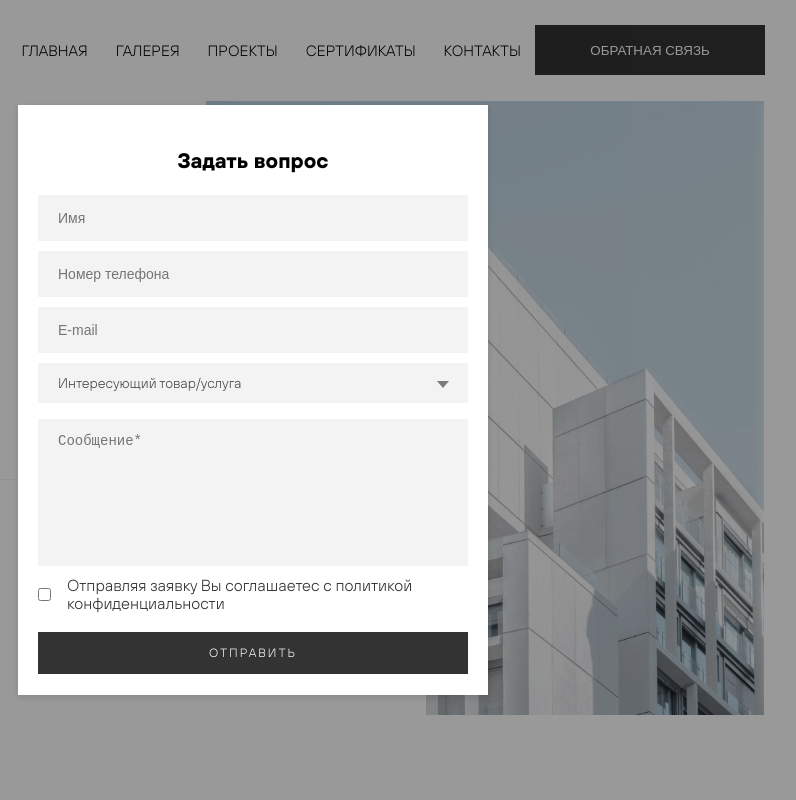
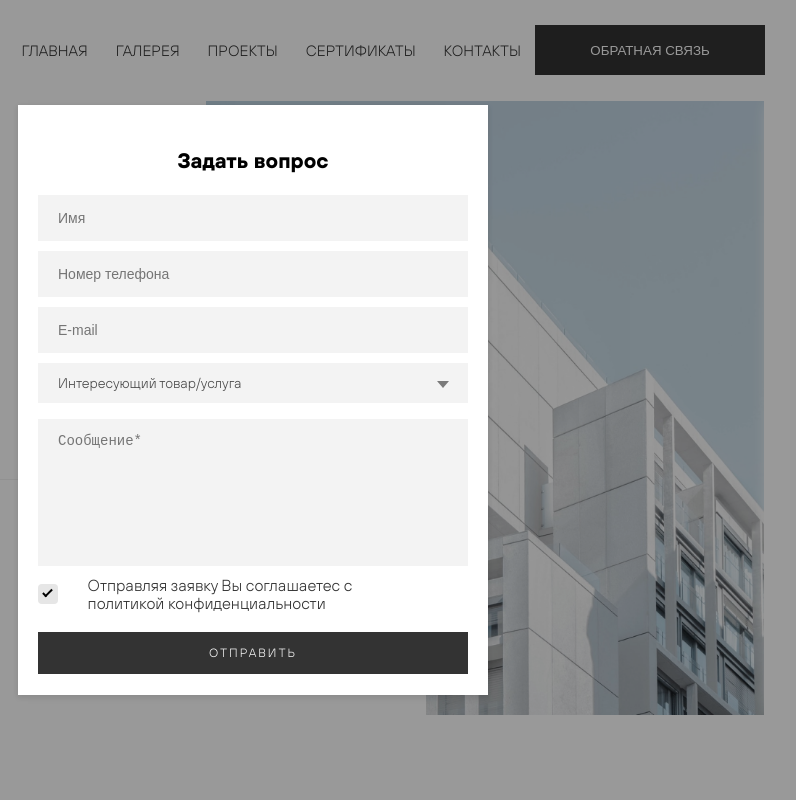
Before and after one commit to Roman1Slabinoga/test.github.io, a plain HTML site: page index.html in a window 1280 px wide. Both pictures are taken after a click on the button "ОБРАТНАЯ СВЯЗЬ". Shown: the top 800 px of the page, 387-1183 px from the left. Drawn offline with Linux system fonts and the light colour scheme.

Commit message:
last part

```diff
--- /dev/null
+++ b/css/fonts.scss
@@ -0,0 +1,9 @@
+@font-face {
+    font-family: "font1";
+    src: url(../fonts/TTHovesLight.ttf);
+  }
+
+  @font-face {
+    font-family: "bold";
+    src: url(../fonts/TTHovesBold.ttf);
+  }
--- a/css/style.scss
+++ b/css/style.scss
@@ -54,7 +54,6 @@
     color: #BDBDBD;
 }
 
-
 .link{
     width: 15%;
     width: auto;
@@ -70,6 +69,82 @@
     }
 }
 
+// Checkbox //
+
+.control-group{
+    width: 50px;
+    height: 21px;
+}
+
+.control {
+    font-family: arial;
+    display: block;
+    position: relative;
+    padding-left: 30px;
+    margin-bottom: 5px;
+    padding-top: 3px;
+    cursor: pointer;
+    font-size: 16px;
+}
+
+.control input {
+        position: absolute;
+        z-index: -1;
+        opacity: 0;
+}
+
+.control_indicator {
+    position: absolute;
+    top: 0px;
+    left: 0;
+    height: 20px;
+    width: 20px;
+    background: #e6e6e6;
+    border: 0px solid #000000;
+    border-radius: 4px;
+}
+
+.control:hover input ~ .control_indicator,
+.control input:focus ~ .control_indicator {
+    background: #cccccc;
+}
+
+
+.control:hover input:not([disabled]):checked ~ .control_indicator,
+.control input:checked:focus ~ .control_indicator {
+    background: #F3F3F3;
+}
+
+.control input:disabled ~ .control_indicator {
+    background: #e6e6e6;
+    opacity: 2;
+    pointer-events: none;
+}
+
+.control_indicator:after {
+    box-sizing: unset;
+    content: '';
+    position: absolute;
+    display: none;
+}
+
+.control input:checked ~ .control_indicator:after {
+    display: block;
+}
+
+.control-checkbox .control_indicator:after {
+    left: 7px;
+    top: 3px;
+    width: 3px;
+    height: 8px;
+    border: solid #000000;
+    border-width: 0 2px 2px 0;
+    transform: rotate(45deg);
+}
+
+.control-checkbox input:disabled ~ .control_indicator:after {
+    border-color: #7b7b7b;
+}
 // Header //
 
 header{
@@ -107,6 +182,10 @@ header{
                     border-top: 1px solid transparent;
                     border-bottom: 1px solid transparent;
                     transition: all 0.3s;
+                    a{
+                        text-decoration: none;
+                        color: #333333;
+                    }
                     &:hover{
                         border-top: 1px solid #333333;
                         border-bottom: 1px solid #333333;
@@ -124,7 +203,6 @@ header{
 #menu{
     display: none;
 }
-
 
 #menu.active {
     width: 100%;
@@ -657,7 +735,7 @@ header{
                         }
                     }
                     .checkbox-item{
-                        width: 390px;
+                        width: 460px;
                         height: auto;
                         display: flex;
                         align-items: center;
--- a/index.html
+++ b/index.html
@@ -6,6 +6,7 @@
     <meta name="viewport" content="width=device-width, initial-scale=1.0">
     <title>Document</title>
     <link href="https://fonts.googleapis.com/icon?family=Material+Icons" rel="stylesheet">
+    <link rel="stylesheet" href="css/fonts.css">
     <link rel="stylesheet" href="css/style.css">
 </head>
 <body>
@@ -18,11 +19,11 @@
         <div class="wrapper">
             <nav>
                 <ul>
-                    <li>Главная</li>
-                    <li>Галерея</li>
-                    <li>Проекты</li>
-                    <li>Сертификаты</li>
-                    <li>Контакты</li>
+                    <li><a href="#">Главная</a></li>
+                    <li><a href="#About">Галерея</a></li>
+                    <li><a href="#Projects">Проекты</a></li>
+                    <li><a href="#Tasks">Сертификаты</a></li>
+                    <li><a href="#Contact">Контакты</a></li>
                 </ul>
             </nav>
             <div class="link">
@@ -73,12 +74,10 @@
     <!-- Menu -->
     <section class="Main">
         <div class="main-left-part">
-
             <div class="main-text">
                 <p class="project">PROJECT</p>
                 <p class="nurtown">NURTOWN</p>
             </div>
-
             <div class="main-carousel-btns">
                 <button class="btn-prev material-icons">&#xe5c4</button>
                 <button class="btn-next material-icons">&#xe5c8</button>
@@ -114,7 +113,7 @@
 
         </div>
     </section>
-    <section class="About">
+    <section class="About" id="About">
         <div class="about-main-item">
             <div class="about-photo">
                 <img src="img/Rectangle 9.png" alt="">
@@ -128,7 +127,7 @@
             </div>
         </div>
     </section>
-    <section class="Tasks">
+    <section class="Tasks" id="Tasks">
         <h2 class="name-of-section">Основные задачи</h2>
         <div class="wrapper-tasks">
             <div class="tasks-block">
@@ -141,7 +140,7 @@
             </div>
         </div>
     </section>
-    <section class="Projects">
+    <section class="Projects" id="Projects">
         <h2 class="name-of-section">Наши проекты</h2>
         <div class="projects-wrapper">
             <div class="project-item">
@@ -228,7 +227,7 @@
             <button class="project-btn">Все проекты <span>🠒</span></button>
         </div>
     </section>
-    <section class="Contact">
+    <section class="Contact" id="Contact">
         <h2 class="name-of-section">Связаться с нами</h2>
         <div class="contact-wrapper">
             <div class="contact-left-part">
@@ -251,7 +250,12 @@
                           </div>
                         <textarea name="" id="" cols="30" rows="10" placeholder="Сообщение*"></textarea>
                         <label for="check" class="checkbox-item">
-                            <input type="checkbox" name="check" >
+                            <div class="control-group">
+                                <label class="control control-checkbox">
+                                        <input type="checkbox" checked="checked" />
+                                    <div class="control_indicator"></div>
+                                </label>
+                            </div>
                             <p class="pre-check" for="check">Отправляя заявку Вы соглашаетес с политикой конфиденциальности</p>
                         </label>
                             <button class="contact-submit-btn">
@@ -302,6 +306,7 @@
     <footer>
         <p>© 2019 Digital Project. Все права защищены.</p>
     </footer>
+    <!-- Modal -->
     <div class="modal">
 		<div class="modal__block">
             <div class="modal-title">
@@ -330,7 +335,12 @@
                           </div>
                         <textarea name="" id="" cols="30" rows="10" placeholder="Сообщение*"></textarea>
                         <label for="check" class="checkbox-item">
-                            <input type="checkbox" name="check" >
+                            <div class="control-group">
+                                <label class="control control-checkbox">
+                                        <input type="checkbox" checked="checked" />
+                                    <div class="control_indicator"></div>
+                                </label>
+                            </div>
                             <p class="pre-check" for="check">Отправляя заявку Вы соглашаетес с политикой конфиденциальности</p>
                         </label>
                             <button class="modal-submit-btn">
```
Also changed, not shown: css/fonts.css (added), css/style.css, 2 other files.
